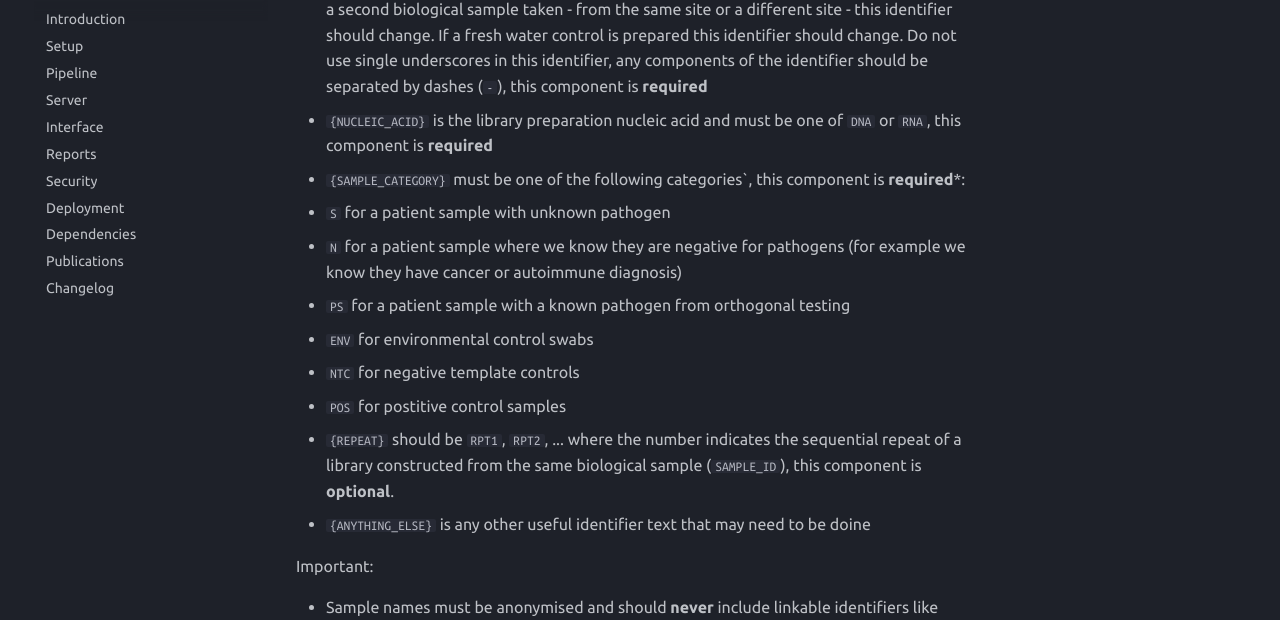
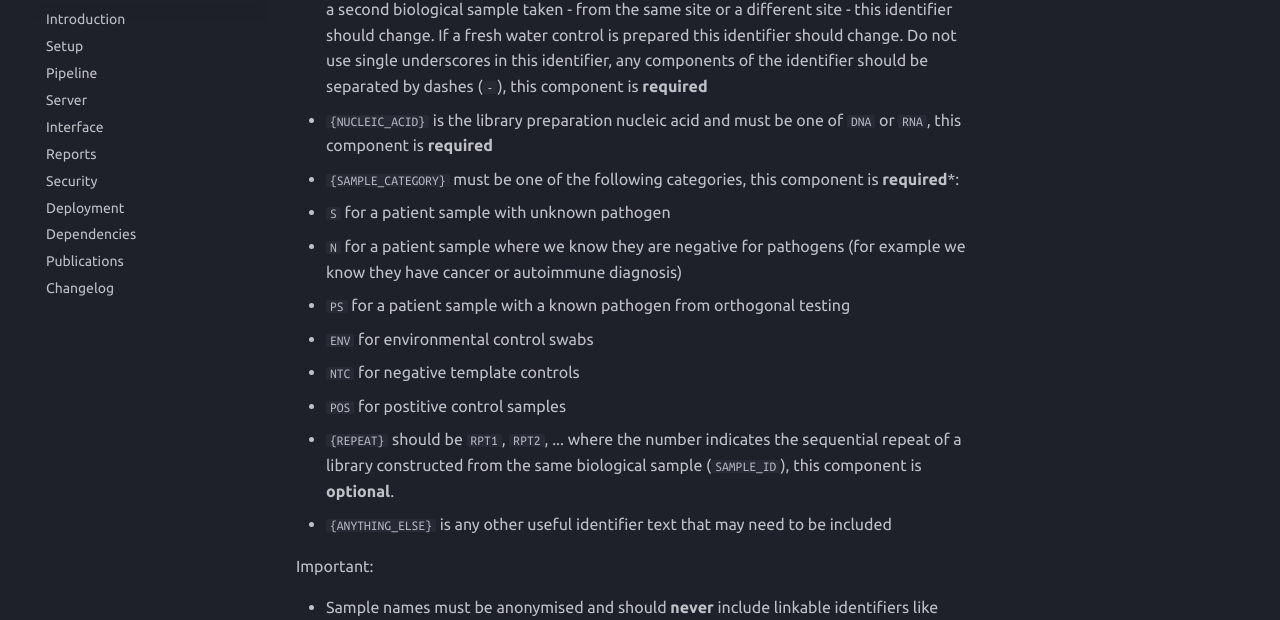
Before and after one commit to esteinig/cerebro, an MkDocs documentation site: the page built from docs/sample.md, in a window 1280 px wide and 900 px high, scrolled down 479 px. Shown: the part 90-710 px from the top of the window. Built offline with MkDocs 1.6.1 and Material for MkDocs 9.7.7, drawn with Linux system fonts in a browser that asks for light colours; comment, search, counter and statistics services are not loaded.

Commit message:
chore(docs): fix spelling

```diff
--- a/docs/sample.md
+++ b/docs/sample.md
@@ -13,7 +13,7 @@ where:
 
 * `{SAMPLE_ID}` is the anonymised META-GP sample identifier, usually in the format: `DW-63-XXX` such as `DW-63-103` - this is the identifier of a single biological sample from a patient (or a single control like an environmental swab or sterile water control). If the same patient has a second biological sample taken - from the same site or a different site - this identifier should change. If a fresh water control is prepared this identifier should change. Do not use single underscores in this identifier, any components of the identifier should be separated by dashes (`-`), this component is **required**
 * `{NUCLEIC_ACID}` is the library preparation nucleic acid and must be one of `DNA` or `RNA`, this component is **required**
-* `{SAMPLE_CATEGORY}` must be one of the following categories`, this component is **required***:
+* `{SAMPLE_CATEGORY}` must be one of the following categories, this component is **required***:
   * `S` for a patient sample with unknown pathogen
   * `N` for a patient sample where we know they are negative for pathogens (for example we know they have cancer or autoimmune diagnosis)
   * `PS` for a patient sample with a known pathogen from orthogonal testing
@@ -21,7 +21,7 @@ where:
   * `NTC` for negative template controls
   * `POS` for postitive control samples
 * `{REPEAT}` should be `RPT1`, `RPT2`, ... where the number indicates the sequential repeat of a library constructed from the same biological sample (`SAMPLE_ID`), this component is **optional**.
-* `{ANYTHING_ELSE}` is any other useful identifier text that may need to be doine
+* `{ANYTHING_ELSE}` is any other useful identifier text that may need to be included
 
 
 Important:
```
